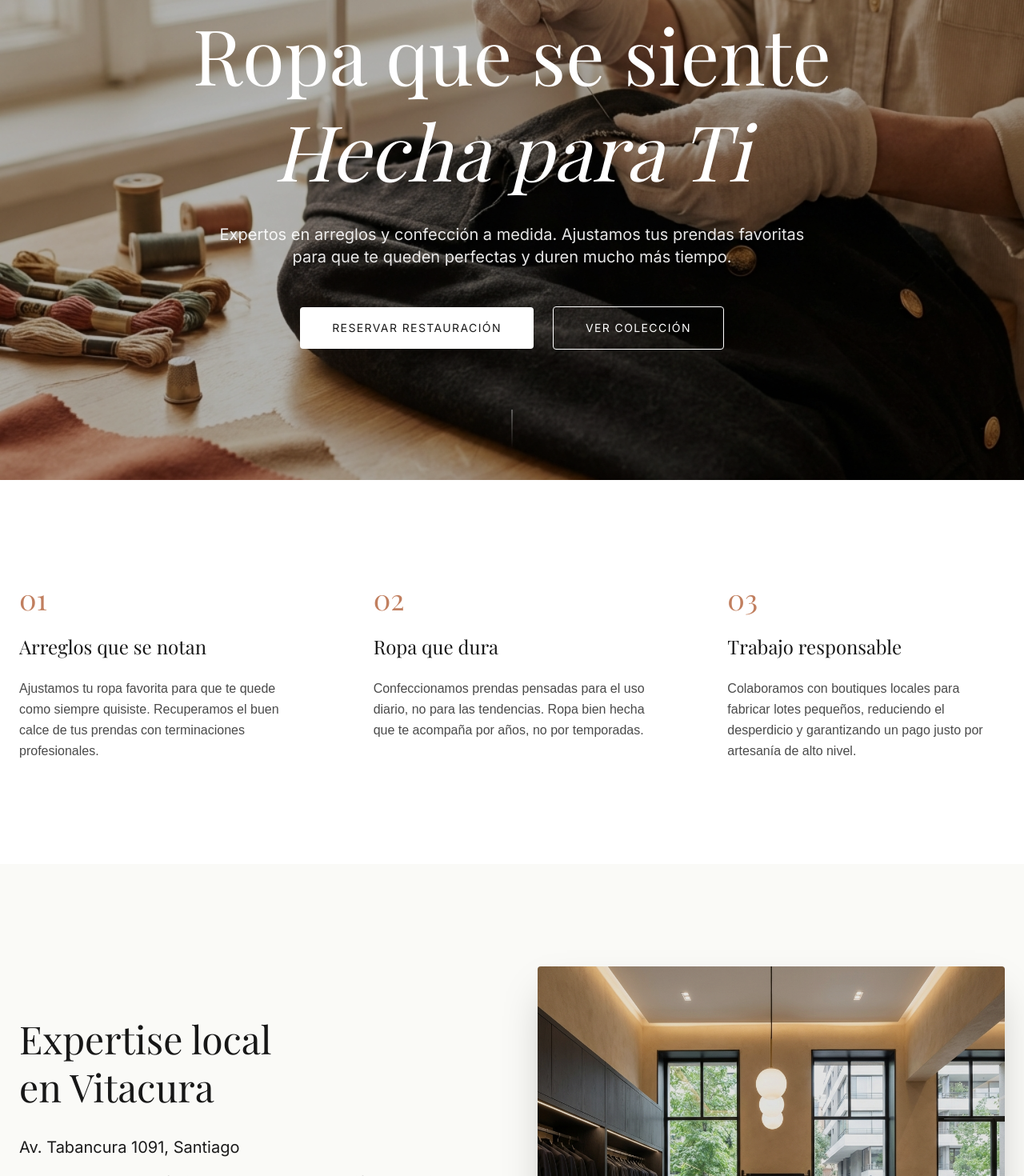
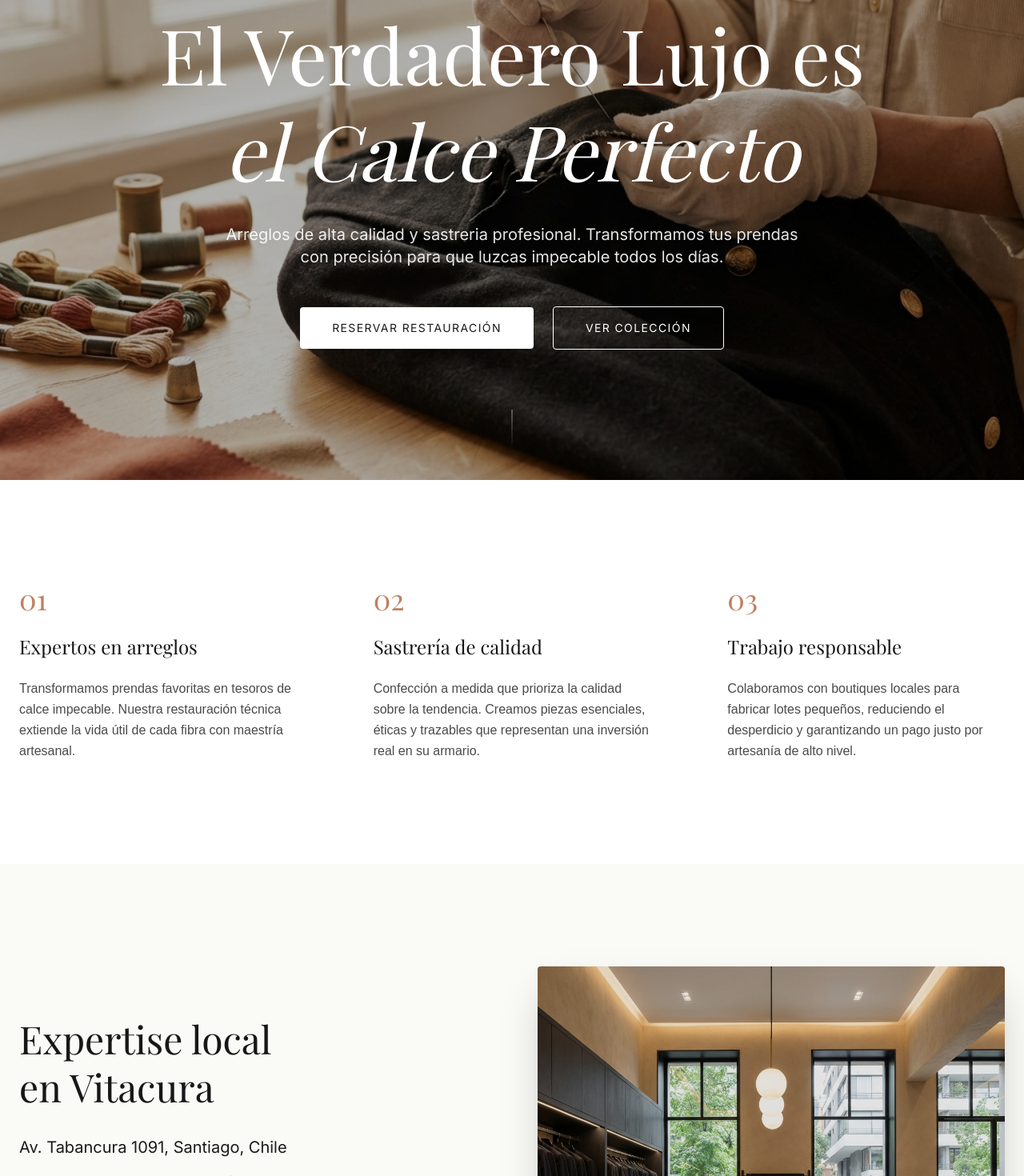
Before and after one commit to Gaz-Style/elena-atelier, a Next.js app: page / in a window 1280 px wide. Shown: the part 280-1750 px from the top of the page at 80% size. Built offline with nearby package versions, Linux system fonts and the light colour scheme; a web font is replaced by a local one.

Commit message:
style: revert all language changes to original aspirational tone as requested

```diff
--- a/src/app/page.tsx
+++ b/src/app/page.tsx
@@ -11,16 +11,16 @@ export default function Home() {
         <div className="max-w-7xl mx-auto grid md:grid-cols-3 gap-16 md:gap-24">
           <Link href="/restauracion" className="space-y-6 group cursor-pointer block">
             <span className="text-brand-terracotta font-serif text-3xl md:text-4xl block">01</span>
-            <h3 className="font-serif text-xl md:text-2xl group-hover:text-brand-terracotta transition-colors">Arreglos que se notan</h3>
+            <h3 className="font-serif text-xl md:text-2xl group-hover:text-brand-terracotta transition-colors">Expertos en arreglos</h3>
             <p className="text-text-secondary leading-relaxed text-sm md:text-base">
-              Ajustamos tu ropa favorita para que te quede como siempre quisiste. Recuperamos el buen calce de tus prendas con terminaciones profesionales.
+              Transformamos prendas favoritas en tesoros de calce impecable. Nuestra restauración técnica extiende la vida útil de cada fibra con maestría artesanal.
             </p>
           </Link>
           <Link href="/sastreria" className="space-y-6 group cursor-pointer block">
             <span className="text-brand-terracotta font-serif text-3xl md:text-4xl block">02</span>
-            <h3 className="font-serif text-xl md:text-2xl group-hover:text-brand-terracotta transition-colors">Ropa que dura</h3>
+            <h3 className="font-serif text-xl md:text-2xl group-hover:text-brand-terracotta transition-colors">Sastrería de calidad</h3>
             <p className="text-text-secondary leading-relaxed text-sm md:text-base">
-              Confeccionamos prendas pensadas para el uso diario, no para las tendencias. Ropa bien hecha que te acompaña por años, no por temporadas.
+              Confección a medida que prioriza la calidad sobre la tendencia. Creamos piezas esenciales, éticas y trazables que representan una inversión real en su armario.
             </p>
           </Link>
           <div className="space-y-6">
@@ -39,8 +39,8 @@ export default function Home() {
           <div className="flex-1 space-y-8 w-full">
             <h2 className="font-serif text-4xl md:text-5xl leading-tight text-center md:text-left">Expertise local <br className="hidden md:block" />en Vitacura</h2>
             <div className="space-y-4 font-sans text-text-secondary text-center md:text-left">
-              <p className="text-lg md:text-xl text-brand-charcoal">Av. Tabancura 1091, Santiago</p>
-              <p className="text-sm md:text-base">Nuestro taller combina técnicas tradicionales con atención personalizada. Ven a conocernos y cuéntanos qué necesitas para tus prendas.</p>
+              <p className="text-lg md:text-xl text-brand-charcoal">Av. Tabancura 1091, Santiago, Chile</p>
+              <p className="text-sm md:text-base">Nuestro estudio combina la tradición manual con trazabilidad digital. Venga a conocer el proceso detrás de cada costura.</p>
               <p className="text-xs md:text-sm">Lunes a Viernes: 10:00 - 19:00 <br />Sábados: Con cita previa</p>
             </div>
             <div className="flex justify-center md:justify-start">
--- a/src/app/restauracion/page.tsx
+++ b/src/app/restauracion/page.tsx
@@ -16,11 +16,11 @@ export default function RestauracionPage() {
                     <div className="space-y-8">
                         <span className="text-[10px] uppercase tracking-[0.3em] font-bold text-brand-terracotta">Servicio Especializado</span>
                         <h1 className="font-serif text-6xl leading-tight text-brand-charcoal">
-                            Arreglos Técnicos: <br />
-                            <span className="italic text-brand-terracotta">Tu Ropa como Nueva</span>
+                            Restauración Técnica: <br />
+                            <span className="italic text-brand-terracotta">Prendas como Nuevas</span>
                         </h1>
                         <p className="text-gray-600 text-lg leading-relaxed">
-                            No es solo un arreglo común; es un trabajo de precisión. En Elena Atelier aplicamos técnicas profesionales para cuidar tus prendas favoritas, recuperando su ajuste original y extendiendo su vida útil.
+                            No es solo un arreglo; es una cirugía textil. En Elena Atelier aplicamos maestría técnica para preservar la integridad de sus prendas más valiosas, extendiendo su vida útil mediante procesos de restauración invisibles y estructurales.
                         </p>
                         <div className="flex gap-6">
                             <Link href="/appointment" className="bg-brand-charcoal text-white px-8 py-4 text-xs uppercase tracking-widest hover:bg-brand-terracotta transition-all">
@@ -42,9 +42,9 @@ export default function RestauracionPage() {
 
                     <div className="grid md:grid-cols-3 gap-12">
                         {[
-                            { title: 'Revisión Directa', desc: 'Evaluamos el material y el daño para elegir la mejor forma de arreglarlo sin afectar la prenda.', icon: ShieldCheck },
-                            { title: 'Costura de Precisión', desc: 'Usamos técnicas de costura invisible para recuperar los cortes y uniones originales de la ropa.', icon: Sparkles },
-                            { title: 'El Calce que Buscas', desc: 'Probamos cada arreglo para asegurar que la prenda te quede cómoda y como a ti te gusta.', icon: Ruler },
+                            { title: 'Revisión Detallada', desc: 'Analizamos la composición de la fibra y el estado de la trama para determinar el proceso menos invasivo.', icon: ShieldCheck },
+                            { title: 'Arreglos de Precisión', desc: 'Uso de hilos de seda y técnicas de costura invisibles para recuperar la forma y caída original.', icon: Sparkles },
+                            { title: 'Calce Perfecto', desc: 'Cada restauración incluye una prueba final para asegurar que la prenda se ajuste perfectamente a su fisonomía.', icon: Ruler },
                         ].map((feature, i) => (
                             <div key={i} className="bg-white p-12 border border-gray-100 space-y-6 hover:shadow-xl transition-shadow">
                                 <feature.icon className="w-10 h-10 text-brand-terracotta" />
--- a/src/app/sastreria/page.tsx
+++ b/src/app/sastreria/page.tsx
@@ -15,11 +15,11 @@ export default function SastreriaPage() {
                 <section className="flex flex-col items-center text-center space-y-10">
                     <span className="text-[10px] uppercase tracking-[0.4em] font-bold text-brand-terracotta">Sastrería Profesional</span>
                     <h1 className="font-serif text-7xl leading-tight text-brand-charcoal max-w-4xl">
-                        Ropa a Medida: <br />
-                        <span className="italic text-brand-terracotta font-light">Calce y Durabilidad</span>
+                        Sastrería a Medida: <br />
+                        <span className="italic text-brand-terracotta font-light">Calidad y Durabilidad</span>
                     </h1>
                     <p className="text-gray-500 text-xl max-w-2xl leading-relaxed">
-                        Hacemos prendas que se adaptan a tu cuerpo y ritmo de vida. Combinamos costura tradicional con ajustes modernos para que te sientas cómodo y seguro.
+                        Creamos piezas únicas que son el reflejo de su personalidad. Nuestra sastrería combina la tradición antigua con tecnología moderna de calce para lograr una experiencia inigualable.
                     </p>
                     <div className="flex gap-4">
                         <Link href="/appointment" className="bg-brand-charcoal text-white px-12 py-5 text-xs uppercase tracking-widest hover:bg-brand-terracotta transition-all shadow-xl">
@@ -44,9 +44,9 @@ export default function SastreriaPage() {
                         />
                     </div>
                     <div className="bg-brand-charcoal text-white p-12 md:p-16 flex flex-col justify-center space-y-8">
-                        <h3 className="font-serif text-3xl">Telas de Alta Calidad</h3>
+                        <h3 className="font-serif text-3xl">Telas de Primera Calidad</h3>
                         <p className="text-gray-400 text-sm leading-relaxed">
-                            Seleccionamos telas resistentes y de buen tacto para asegurar que tu prenda no solo te quede bien hoy, sino que mantenga su forma y calidad con el paso del tiempo.
+                            Trabajamos con las casas textiles más prestigiosas del mundo (Loro Piana, Zegna, Scabal) para garantizar que su prenda no solo se vea perfecta, sino que se sienta como una segunda piel.
                         </p>
                         <ul className="space-y-4 text-xs uppercase tracking-widest font-bold text-brand-terracotta">
                             <li className="flex items-center gap-3"><Scissors className="w-4 h-4" /> Corte Láser de Precisión</li>
@@ -59,9 +59,9 @@ export default function SastreriaPage() {
                 {/* Clienteling section */}
                 <section className="py-24 bg-brand-sand/20 rounded-sm p-16 flex flex-col md:flex-row gap-16 items-center">
                     <div className="flex-1 space-y-6">
-                        <h2 className="font-serif text-4xl">Tu Estilo, Tu Comodidad</h2>
+                        <h2 className="font-serif text-4xl">Tu Estilo, Tu Medida</h2>
                         <p className="text-gray-600 leading-relaxed">
-                            En Elena Atelier nos enfocamos en lo que tú necesitas. Te escuchamos para entender tu día a día y así crear prendas que sean funcionales y te queden impecables.
+                            El proceso de sastrería en Elena Atelier comienza con una conversación. Entendemos su estilo de vida, sus ocasiones y sus preferencias para crear algo que no solo sea una prenda, sino una herramienta de confianza.
                         </p>
                         <div className="grid grid-cols-2 gap-8 pt-8">
                             <div>
--- a/src/components/BookingForm.tsx
+++ b/src/components/BookingForm.tsx
@@ -32,15 +32,15 @@ export default function BookingForm() {
                     <div className="grid gap-4">
                         <button
                             type="button"
-                            onClick={() => setFormData({ ...formData, serviceType: 'Diseño a Medida' })}
-                            className={`p-4 border text-left flex justify-between items-center transition-all ${formData.serviceType === 'Diseño a Medida' ? 'border-brand-terracotta bg-brand-sand/30' : 'border-gray-200 hover:border-brand-terracotta'}`}
+                            onClick={() => setFormData({ ...formData, serviceType: 'Cita de Diseño Bespoke' })}
+                            className={`p-4 border text-left flex justify-between items-center transition-all ${formData.serviceType === 'Cita de Diseño Bespoke' ? 'border-brand-terracotta bg-brand-sand/30' : 'border-gray-200 hover:border-brand-terracotta'}`}
                         >
                             <div>
-                                <span className="block font-medium">Diseño a Medida</span>
-                                <span className="text-xs text-text-secondary italic">Confección personalizada</span>
+                                <span className="block font-medium">Cita de Diseño Bespoke</span>
+                                <span className="text-xs text-text-secondary italic">Confección desde cero</span>
                             </div>
                             <div className="w-4 h-4 rounded-full border border-gray-300 flex items-center justify-center">
-                                {formData.serviceType === 'Diseño a Medida' && <div className="w-2 h-2 rounded-full bg-brand-terracotta" />}
+                                {formData.serviceType === 'Cita de Diseño Bespoke' && <div className="w-2 h-2 rounded-full bg-brand-terracotta" />}
                             </div>
                         </button>
 
@@ -184,10 +184,10 @@ export default function BookingForm() {
                     className="text-center py-12"
                 >
                     <div className="w-16 h-16 bg-brand-sand rounded-full flex items-center justify-center mx-auto mb-6 text-brand-terracotta text-2xl">✓</div>
-                    <h2 className="font-serif text-3xl mb-4">Solicitud Enviada</h2>
+                    <h2 className="font-serif text-3xl mb-4">Solicitud de Experiencia Enviada</h2>
                     <p className="text-text-secondary mb-8">
-                        Gracias {formData.name.split(' ')[0]}. Hemos recibido tu solicitud para {formData.serviceType}. <br />
-                        Te contactaremos por WhatsApp en breve para confirmar la hora exacta en Tabancura 1091.
+                        Gracias {formData.name.split(' ')[0]}. Hemos recibido su solicitud de {formData.serviceType}. <br />
+                        Recibirá una confirmación vía WhatsApp en breve para coordinar su llegada a Tabancura 1091.
                     </p>
                     <button
                         onClick={() => setStep(1)}
--- a/src/components/Hero.tsx
+++ b/src/components/Hero.tsx
@@ -30,7 +30,7 @@ export default function Hero() {
                         transition={{ delay: 0.2 }}
                         className="font-serif text-5xl md:text-8xl text-white mb-8 leading-tight"
                     >
-                        Ropa que se siente <br /> <span className="italic">Hecha para Ti</span>
+                        El Verdadero Lujo es <br /> <span className="italic">el Calce Perfecto</span>
                     </motion.h1>
                     <motion.p
                         initial={{ opacity: 0 }}
@@ -38,7 +38,7 @@ export default function Hero() {
                         transition={{ delay: 0.4 }}
                         className="font-sans text-base md:text-xl text-white/90 max-w-3xl mx-auto mb-12 px-4"
                     >
-                        Expertos en arreglos y confección a medida. Ajustamos tus prendas favoritas para que te queden perfectas y duren mucho más tiempo.
+                        Arreglos de alta calidad y sastreria profesional. Transformamos tus prendas con precisión para que luzcas impecable todos los días.
                     </motion.p>
 
                     <div className="flex flex-col md:flex-row items-center justify-center gap-4 md:gap-6 px-4">
```
